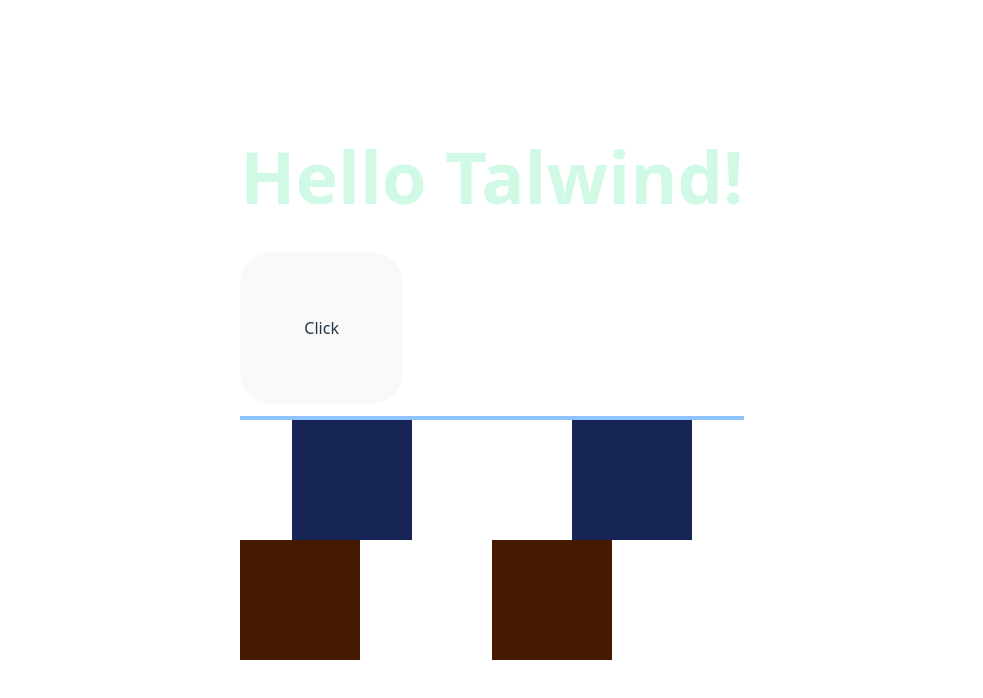
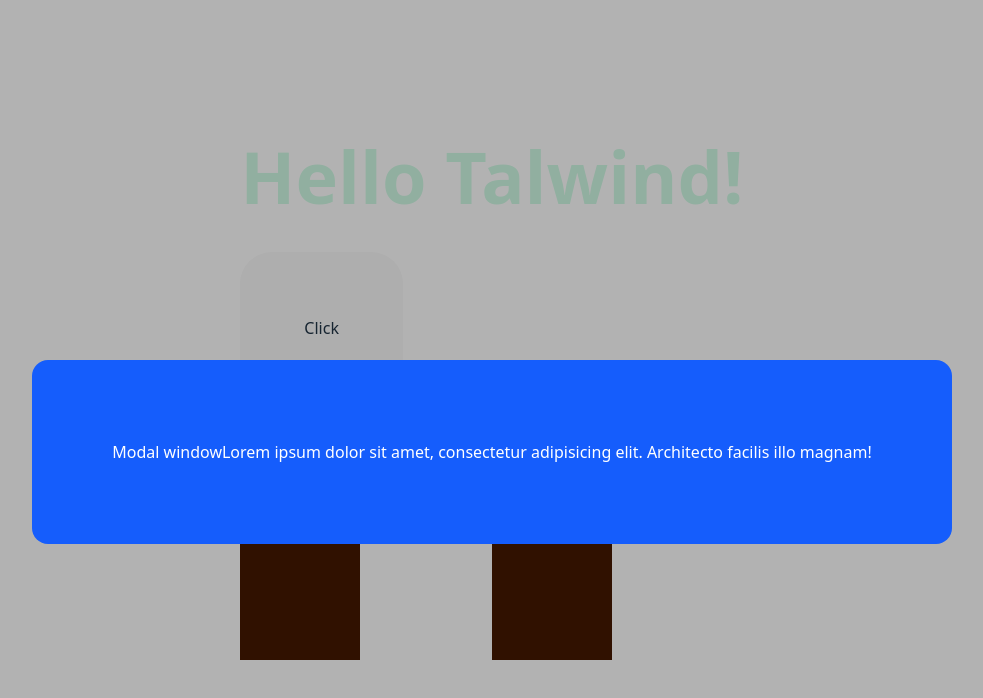
Before and after one commit to Leont1cov/tailwind-course, a React (Vite) app: page / in a window 1280 px wide. Shown: the top 698 px of the page, without its empty margins (148-1131 px from the left). Built offline with nearby package versions, Linux system fonts and the light colour scheme.

Commit message:
feat: added modal window

```diff
--- a/src/App.jsx
+++ b/src/App.jsx
@@ -3,6 +3,8 @@ import './index.css'
 function App() {
   return (
     <>
+        <div className='container relative'>
+            <div className='container'>
                 {/*Base*/}
                 <h1 className='text-7xl font-bold text-emerald-100 '>Hello Talwind!</h1>
                 <button className="rounded-4xl bg-blue-600 mt-10 p-16 hover:bg-blue-950">Click</button>
@@ -19,6 +21,16 @@ function App() {
                     <div className='bg-amber-950 w-30 h-30'/>
                     <div className='bg-amber-950 w-30 h-30'/>
                 </div>
+            </div>
+
+            {/*Modal window*/}
+            <div className='fixed inset-0 bg-black/30 bacdrop-blur-md flex items-center justify-center'>
+                <div className='flex p-20 top-90 absolute bg-blue-600 text-white rounded-2xl'>
+                    <h1>Modal window</h1>
+                    <p>Lorem ipsum dolor sit amet, consectetur adipisicing elit. Architecto facilis illo magnam!</p>
+                </div>
+            </div>
+        </div>
     </>
   )
 }
```
Lines whose indentation alone changed are shown as unchanged.
